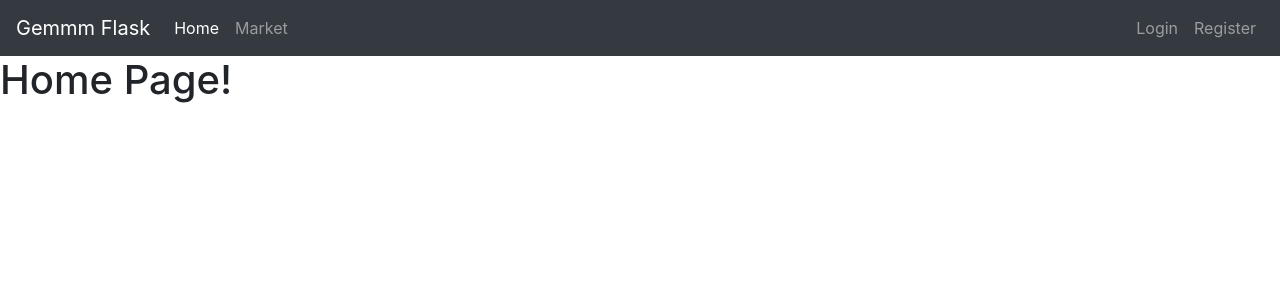
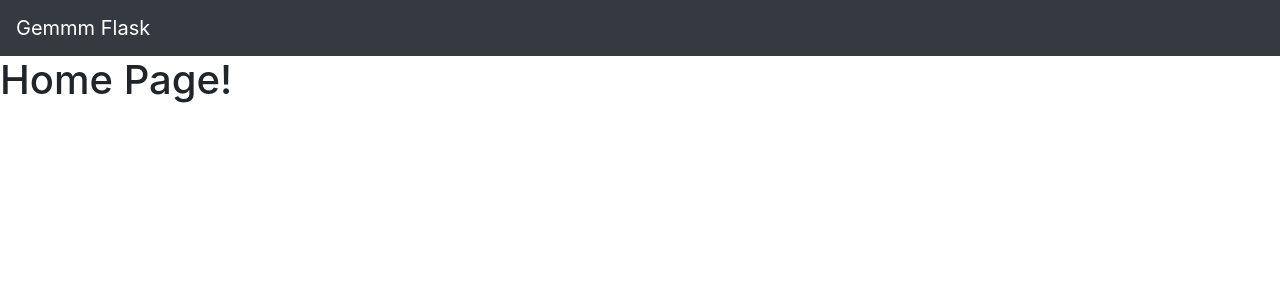
Before and after one commit to Zainab-Aamir-Khan/Flask-Practice, a Flask app: page / in a window 1280 px wide. Shown: the top 300 px of the page. Run offline with Flask 3, Linux system fonts and the light colour scheme.

Commit message:
practise

```diff
--- a/templates/home.html
+++ b/templates/home.html
@@ -19,7 +19,7 @@
         <button class="navbar-toggler" type="button" data-toggle="collapse" data-target="#navbarNav">
             <span class="navbar-toggler-icon"></span>
         </button>
-        <div class="collapse navbar-collapse" id="navbarNav">
+        <!-- <div class="collapse navbar-collapse" id="navbarNav">
             <ul class="navbar-nav mr-auto">
                 <li class="nav-item active">
                     <a class="nav-link" href="#">Home <span class="sr-only">(current)</span></a>
@@ -36,7 +36,7 @@
                     <a class="nav-link" href="#">Register</a>
                 </li>
             </ul>
-        </div>
+        </div> -->
     </nav>
 
     <h1>Home Page!</h1>
```
